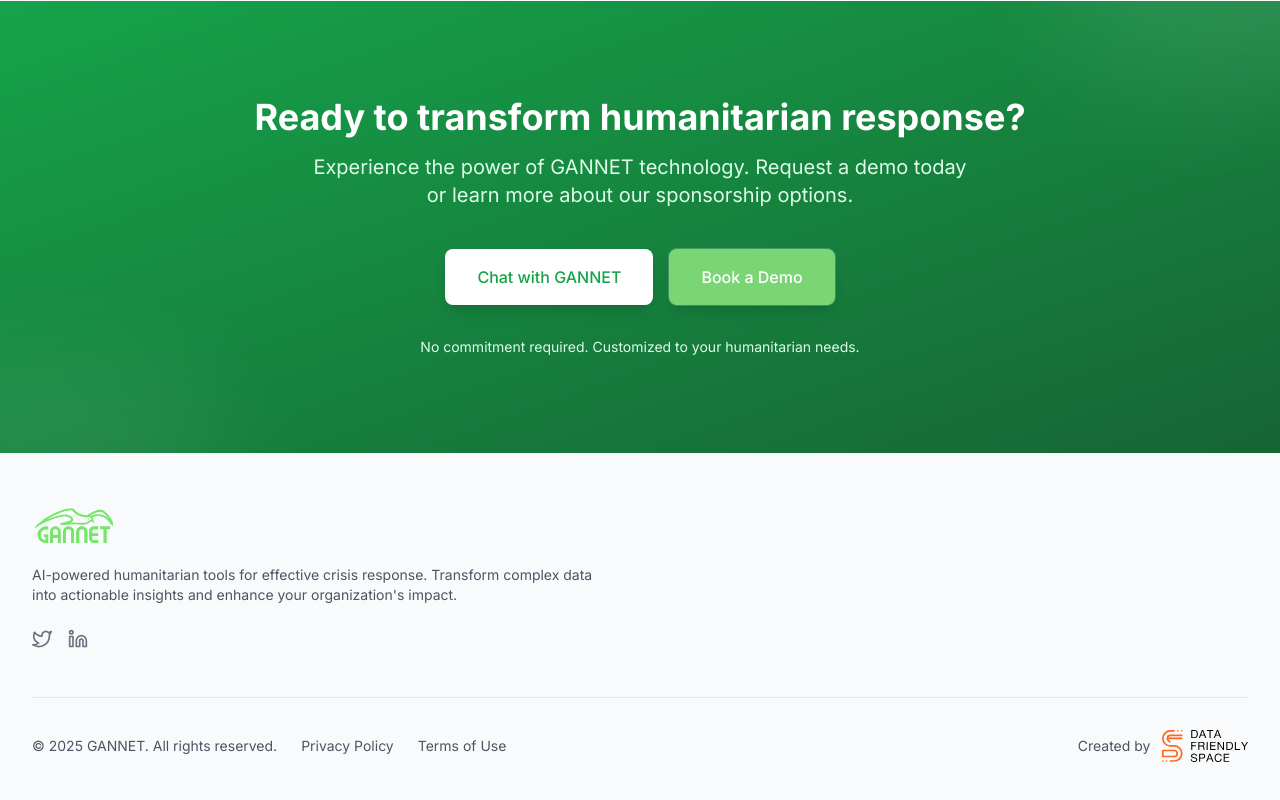
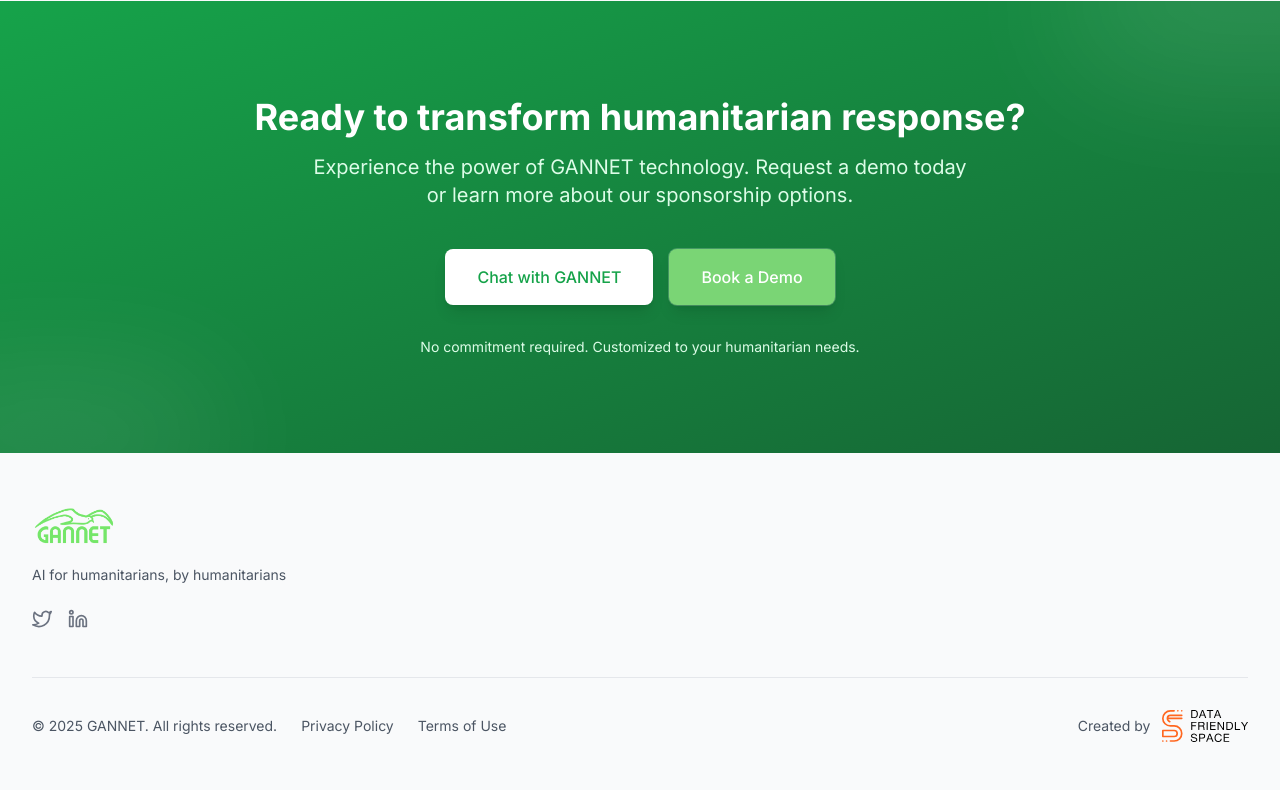
Before and after one commit to data-friendly-space/gannet-website-simple, a Next.js app: page / in a window 1280 px wide. Shown: the part 3993-4793 px from the top of the page. Built offline with nearby package versions, Linux system fonts and the light colour scheme.

Commit message:
Perfect! I've successfully updated the footer tagline under the GANNET logo from the longer description to the concise and impactful "AI for humanitarians, by humanitarians".

```diff
--- a/src/components/layout/Footer.tsx
+++ b/src/components/layout/Footer.tsx
@@ -35,7 +35,7 @@
             />
           </Link>
           <p className={`mt-4 ${textClass} text-sm max-w-xl text-left`}>
-            AI-powered humanitarian tools for effective crisis response. Transform complex data into actionable insights and enhance your organization&apos;s impact.
+            AI for humanitarians, by humanitarians
           </p>
           <div className="mt-6 flex space-x-4">
             {socialLinks.map((link) => {
```
